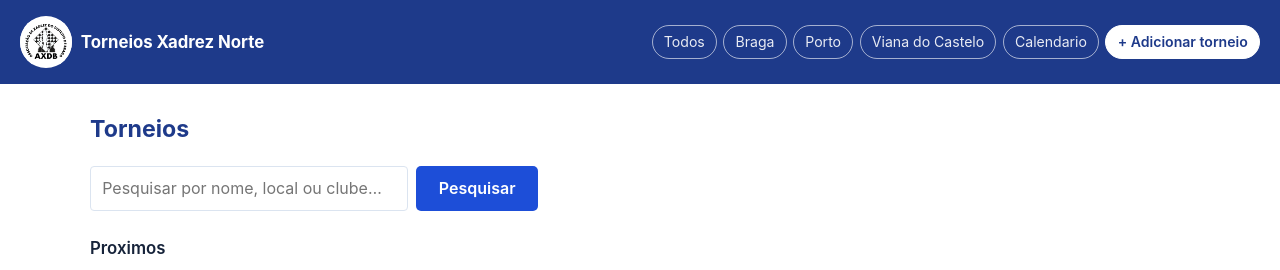
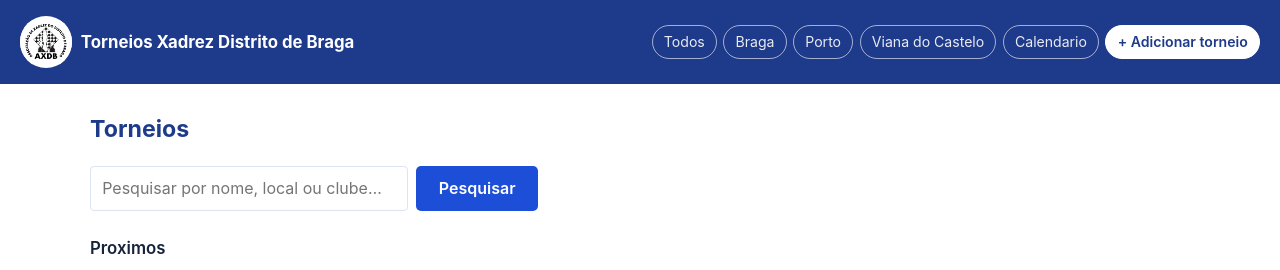
Before and after one commit to jotaalvim/agregador_torneios_portugal, a FastAPI app: page / in a window 1280 px wide. Shown: the top 270 px of the page. Run offline with FastAPI, Linux system fonts and the light colour scheme; parts of the project's set-up code (start-up, migrations or seed data) failed here and were passed over.

Commit message:
corect name

```diff
--- a/app/main.py
+++ b/app/main.py
@@ -40,7 +40,7 @@ async def lifespan(app: FastAPI):
     yield
 
 
-app = FastAPI(title="Torneios Xadrez Norte", lifespan=lifespan)
+app = FastAPI(title="Torneios Xadrez Distrito de Braga", lifespan=lifespan)
 app.add_middleware(SessionMiddleware, secret_key=SECRET_KEY, same_site="lax", https_only=SESSION_HTTPS_ONLY)
 app.mount("/static", StaticFiles(directory="static"), name="static")
 templates = Jinja2Templates(directory="templates")
@@ -226,7 +226,7 @@ def calendar_feed(db: Session = Depends(get_db), distrito: str = ""):
 
 def render_ics(tournaments: list[Tournament]) -> str:
     stamp = datetime.now(timezone.utc).strftime("%Y%m%dT%H%M%SZ")
-    lines = ["BEGIN:VCALENDAR", "VERSION:2.0", "PRODID:-//Xadrez Norte//PT"]
+    lines = ["BEGIN:VCALENDAR", "VERSION:2.0", "PRODID:-//Xadrez Distrito de Braga//PT"]
     for t in tournaments:
         lines += [
             "BEGIN:VEVENT",
--- a/templates/admin/dashboard.html
+++ b/templates/admin/dashboard.html
@@ -1,5 +1,5 @@
 {% extends "base.html" %}
-{% block title %}Administracao | Torneios Xadrez Norte{% endblock %}
+{% block title %}Administracao | Torneios Xadrez Distrito de Braga{% endblock %}
 {% block body_class %}has-admin-nav{% endblock %}
 {% block admin_nav %}{% include "admin/_nav.html" %}{% endblock %}
 {% block content %}
--- a/templates/admin/edit.html
+++ b/templates/admin/edit.html
@@ -1,5 +1,5 @@
 {% extends "base.html" %}
-{% block title %}Editar torneio | Torneios Xadrez Norte{% endblock %}
+{% block title %}Editar torneio | Torneios Xadrez Distrito de Braga{% endblock %}
 {% block body_class %}has-admin-nav{% endblock %}
 {% block admin_nav %}{% include "admin/_nav.html" %}{% endblock %}
 {% block content %}
--- a/templates/admin/login.html
+++ b/templates/admin/login.html
@@ -1,5 +1,5 @@
 {% extends "base.html" %}
-{% block title %}Login | Torneios Xadrez Norte{% endblock %}
+{% block title %}Login | Torneios Xadrez Distrito de Braga{% endblock %}
 {% block content %}
 <h1>Area de administracao</h1>
 <form method="post" action="/admin/login" class="form">
--- a/templates/admin/new.html
+++ b/templates/admin/new.html
@@ -1,5 +1,5 @@
 {% extends "base.html" %}
-{% block title %}Novo torneio | Torneios Xadrez Norte{% endblock %}
+{% block title %}Novo torneio | Torneios Xadrez Distrito de Braga{% endblock %}
 {% block body_class %}has-admin-nav{% endblock %}
 {% block admin_nav %}{% include "admin/_nav.html" %}{% endblock %}
 {% block content %}
--- a/templates/base.html
+++ b/templates/base.html
@@ -3,11 +3,11 @@
   <head>
     <meta charset="utf-8">
     <meta name="viewport" content="width=device-width, initial-scale=1">
-    <title>{% block title %}Torneios Xadrez Norte{% endblock %}</title>
+    <title>{% block title %}Torneios Xadrez Distrito de Braga{% endblock %}</title>
     <meta name="description" content="{% block description %}Torneios de xadrez no Norte de Portugal: Braga, Porto, Viana do Castelo e mais. Calendario atualizado por clubes e associacoes.{% endblock %}">
-    <meta property="og:site_name" content="Torneios Xadrez Norte">
+    <meta property="og:site_name" content="Torneios Xadrez Distrito de Braga">
     <meta property="og:type" content="website">
-    <meta property="og:title" content="{% block og_title %}Torneios Xadrez Norte{% endblock %}">
+    <meta property="og:title" content="{% block og_title %}Torneios Xadrez Distrito de Braga{% endblock %}">
     <meta property="og:description" content="{{ self.description() }}">
     <meta property="og:locale" content="pt_PT">
     <link rel="icon" href="/static/logo.jpg" type="image/jpeg">
@@ -22,7 +22,7 @@
     <header>
       <a class="brand" href="/">
         <img src="/static/logo.jpg" alt="Associacao de Xadrez do Distrito de Braga" class="logo">
-        <span>Torneios Xadrez Norte</span>
+        <span>Torneios Xadrez Distrito de Braga</span>
       </a>
       <nav class="site-nav">
         <a href="/">Todos</a>
--- a/templates/calendar.html
+++ b/templates/calendar.html
@@ -1,5 +1,5 @@
 {% extends "base.html" %}
-{% block title %}Calendario | Torneios Xadrez Norte{% endblock %}
+{% block title %}Calendario | Torneios Xadrez Distrito de Braga{% endblock %}
 {% block og_title %}Calendario de torneios{% endblock %}
 {% block description %}Vista anual do calendario de torneios de xadrez no Norte de Portugal, mes a mes.{% endblock %}
 {% block content %}
--- a/templates/district.html
+++ b/templates/district.html
@@ -1,5 +1,5 @@
 {% extends "base.html" %}
-{% block title %}Torneios: {{ district }} | Torneios Xadrez Norte{% endblock %}
+{% block title %}Torneios: {{ district }} | Torneios Xadrez Distrito de Braga{% endblock %}
 {% block og_title %}Torneios de xadrez: {{ district }}{% endblock %}
 {% block description %}Calendario de torneios de xadrez no distrito de {{ district }}, Norte de Portugal.{% endblock %}
 {% block content %}
--- a/templates/index.html
+++ b/templates/index.html
@@ -1,5 +1,5 @@
 {% extends "base.html" %}
-{% block title %}Torneios | Torneios Xadrez Norte{% endblock %}
+{% block title %}Torneios | Torneios Xadrez Distrito de Braga{% endblock %}
 {% block content %}
 <h1>Torneios</h1>
 
--- a/templates/submit.html
+++ b/templates/submit.html
@@ -1,5 +1,5 @@
 {% extends "base.html" %}
-{% block title %}Adicionar torneio | Torneios Xadrez Norte{% endblock %}
+{% block title %}Adicionar torneio | Torneios Xadrez Distrito de Braga{% endblock %}
 {% block content %}
 <h1>Adicionar torneio</h1>
 <p class="notice">As submissoes sao revistas por um administrador antes de aparecerem no site.</p>
--- a/templates/submit_success.html
+++ b/templates/submit_success.html
@@ -1,5 +1,5 @@
 {% extends "base.html" %}
-{% block title %}Torneio submetido | Torneios Xadrez Norte{% endblock %}
+{% block title %}Torneio submetido | Torneios Xadrez Distrito de Braga{% endblock %}
 {% block content %}
 <h1>Obrigado!</h1>
 <p>O torneio foi submetido e vai ser revisto por um administrador antes de aparecer no site.</p>
--- a/templates/tournament.html
+++ b/templates/tournament.html
@@ -1,5 +1,5 @@
 {% extends "base.html" %}
-{% block title %}{{ t.title }} | Torneios Xadrez Norte{% endblock %}
+{% block title %}{{ t.title }} | Torneios Xadrez Distrito de Braga{% endblock %}
 {% block og_title %}{{ t.title }}{% endblock %}
 {% block description %}{{ t.title }} &mdash; {{ t.date_fmt }}, {{ t.location }} ({{ t.district }}). Ritmo: {{ t.time_control }}.{% endblock %}
 {% block content %}
```
